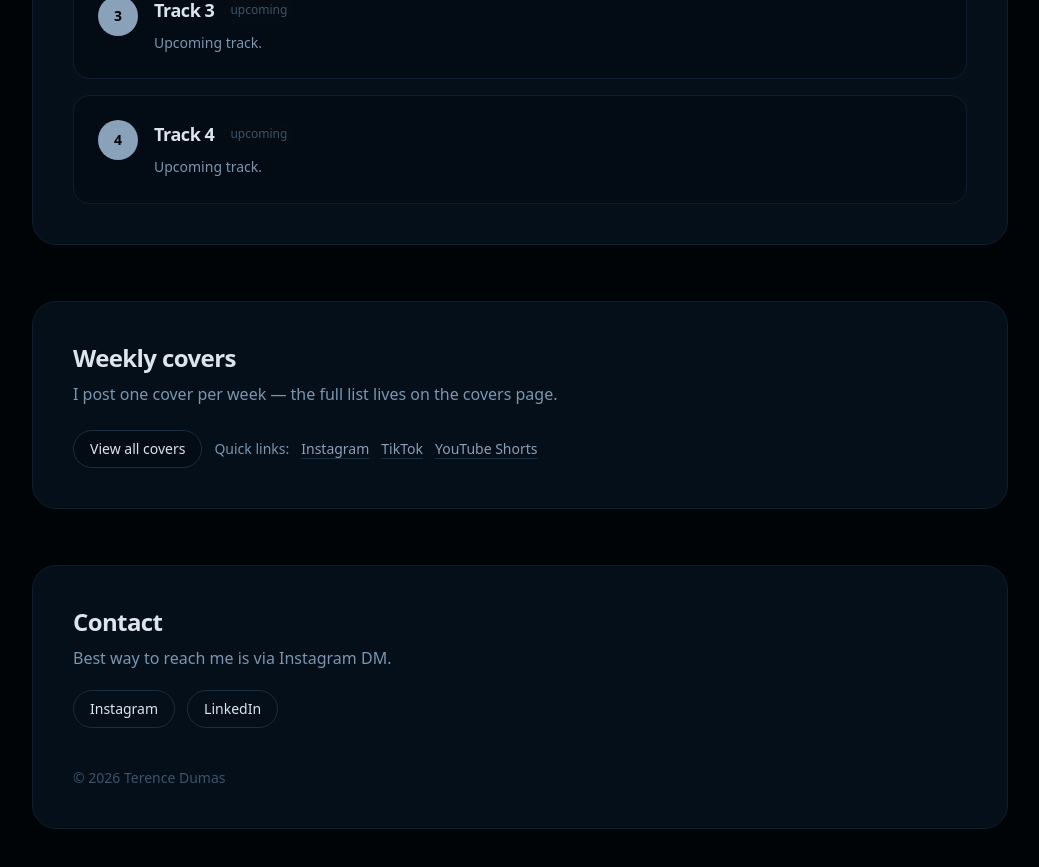
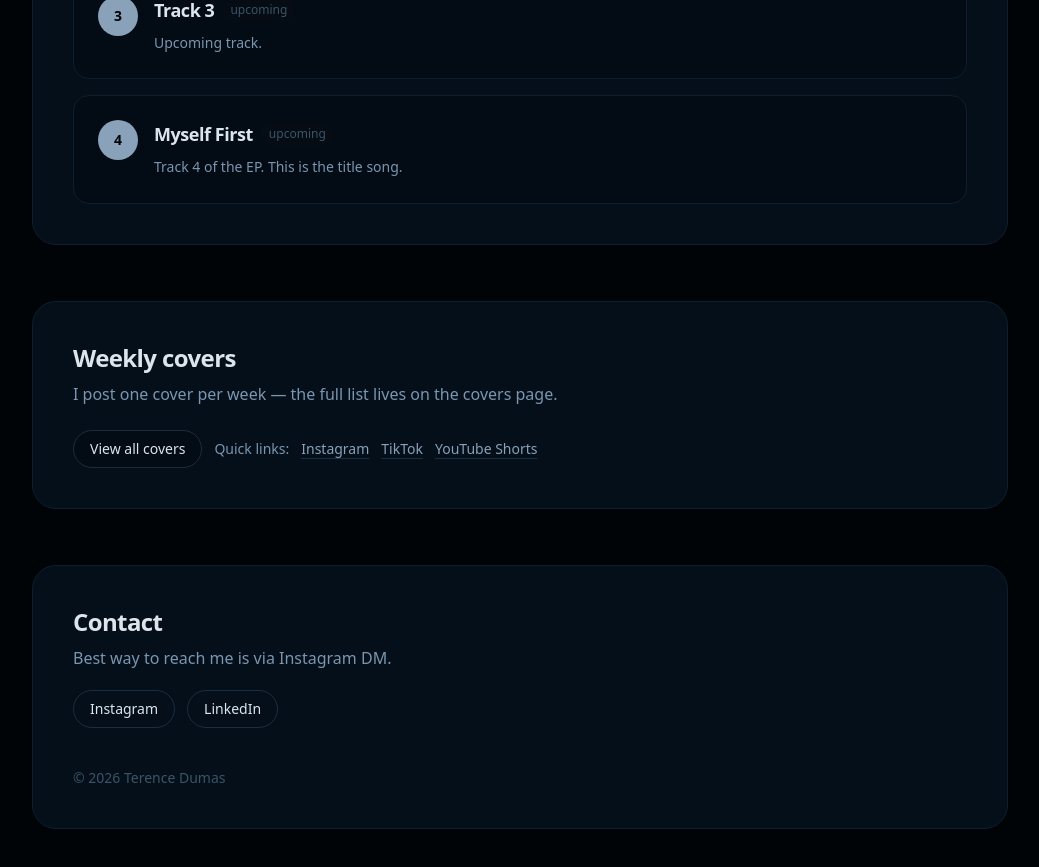
Before and after one commit to dumast/music-website, a Next.js app: page / in a window 1280 px wide. Shown: the part 960-1827 px from the top of the page, without its empty margins (120-1159 px from the left). Built offline with nearby package versions, Linux system fonts and the light colour scheme.

Commit message:
added myself first

```diff
--- a/src/content/site.ts
+++ b/src/content/site.ts
@@ -122,9 +122,9 @@ export const site = {
         description: "Upcoming track.",
       },
       {
-        title: "Track 4",
+        title: "Myself First",
         status: "upcoming",
-        description: "Upcoming track.",
+        description: "Track 4 of the EP. This is the title song.",
       },
     ],
   } satisfies EP,
```
